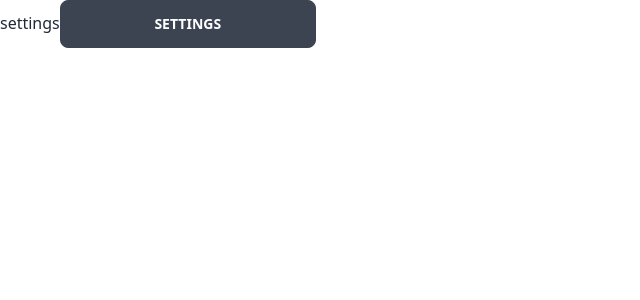
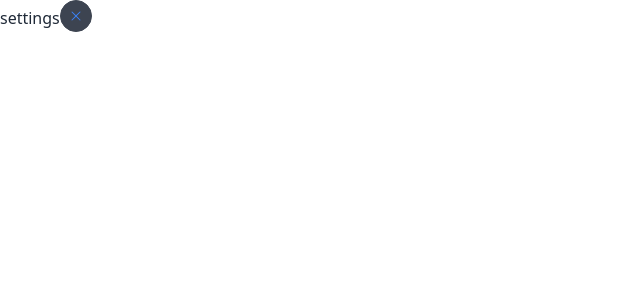
Before and after one commit to jackkslash/4Pass, a React (Vite) app: page /#/settings in a window 1280 px wide. Shown: the top 300 px of the page, without its empty margins (0-640 px from the left). Built offline with nearby package versions, Linux system fonts and the light colour scheme.

Commit message:
Added heroicos and sorted buttons to match use case

```diff
--- a/package.json
+++ b/package.json
@@ -9,6 +9,7 @@
     "preview": "vite preview"
   },
   "dependencies": {
+    "@heroicons/react": "^2.0.13",
     "daisyui": "^2.46.1",
     "react": "^18.2.0",
     "react-dom": "^18.2.0",
--- a/src/components/salter.tsx
+++ b/src/components/salter.tsx
@@ -1,8 +1,13 @@
+import { DocumentDuplicateIcon, XMarkIcon } from '@heroicons/react/24/solid'
 import React from 'react'
 
 const Salter = () => {
   return (
+    <>
     <div>salter</div>
+    <div className='btn btn-circle'><DocumentDuplicateIcon className="h-4 w-4 text-blue-500" /></div>
+    <div className='btn btn-circle'><XMarkIcon className="h-4 w-4 text-blue-500"/></div>
+    </>
   )
 }
 
--- a/src/pages/main.tsx
+++ b/src/pages/main.tsx
@@ -1,4 +1,4 @@
-import React from 'react'
+import { Cog8ToothIcon} from '@heroicons/react/24/solid'
 import { Link } from 'react-router-dom'
 import Salter from "../components/salter"
 
@@ -6,12 +6,17 @@ const main = () => {
   return (
     <div>
       <div className='flex flex-col items-center h-screen'>
-        <div className='h-1/5'>
-          <div className='text-white text-xl pt-4 font-bold '>Your Passwords</div>
-          <Link to={'/settings'} className='btn btn-wide'>Settings</Link>
+        <div className='flex flex-row h-1/5 pt-4'>
+          <div className='text-white text-xl font-bold'>Passwords</div>
+          <div className=''>
+            <Link to={'/settings'} className='btn btn-circle btn-sm'><Cog8ToothIcon className="h-4 w-4 text-blue-500"/></Link>
+          </div>
+
         </div>
         <div className='h-3/5'>
           <div className='text-white text-xl pt-4 font-bold'>Passwords</div>
+          <Salter/>
+          <Salter/>
           <Salter/>
         </div>
         <div className='h-1/5'>
--- a/src/pages/settings.tsx
+++ b/src/pages/settings.tsx
@@ -1,10 +1,11 @@
+import { XMarkIcon } from '@heroicons/react/24/solid'
 import React from 'react'
 import { Link } from 'react-router-dom'
 
 const settings = () => {
   return (
     <div>settings
-        <Link to={'/main'} className='btn btn-wide'>Settings</Link>
+        <Link to={'/main'} className='btn btn-circle btn-sm'><XMarkIcon className="h-4 w-4 text-blue-500"/></Link>
     </div>
   )
 }
```
Also changed, not shown: 1 other file (tests, documents, lock files or other folders).
